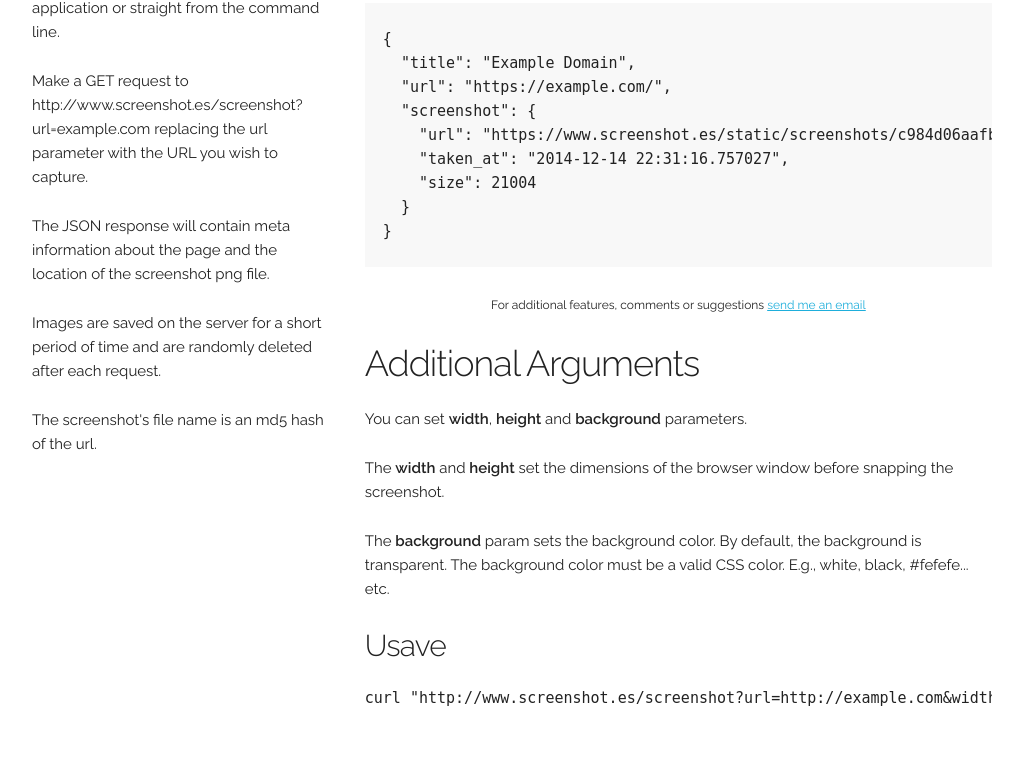
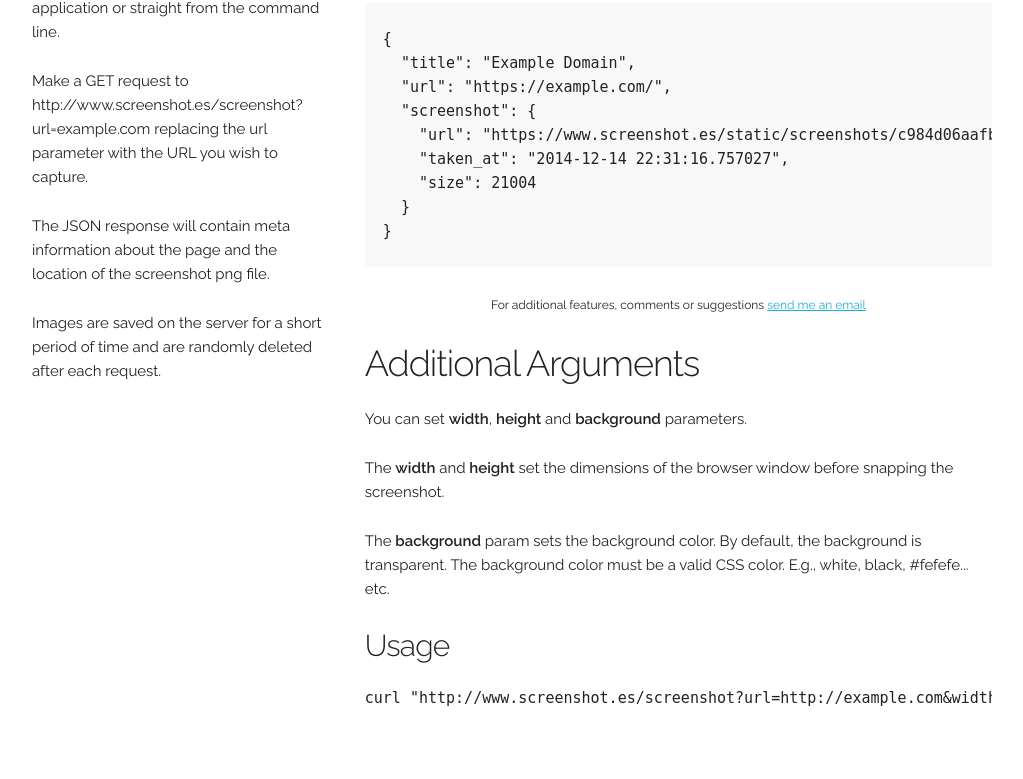
Before and after one commit to seanbehan/screenshotes, a Flask app: page /api in a window 1280 px wide. Shown: the part 221-1000 px from the top of the page, without its empty margins (128-1151 px from the left). Run offline with Flask 2, Linux system fonts and the light colour scheme.

Commit message:
readme and typo in api html page

```diff
--- a/templates/api.html
+++ b/templates/api.html
@@ -18,7 +18,6 @@
       Images are saved on the server for a short period of time and are randomly deleted after each request.
     </p>
     <p>
-      The screenshot's file name is an md5 hash of the url.
     </p>
   </div>
   <div class="two-thirds column">
@@ -61,7 +60,7 @@
           The <b>background</b> param sets the background color. By default, the background is transparent. The
           background color must be a valid CSS color. E.g., white, black, #fefefe... etc.
         </p>
-        <h4>Usave</h4>
+        <h4>Usage</h4>
         <pre>
 curl "http://www.screenshot.es/screenshot?url=http://example.com&width=200&height=200&background=white"
         </pre>
```
Also changed, not shown: README.md.
